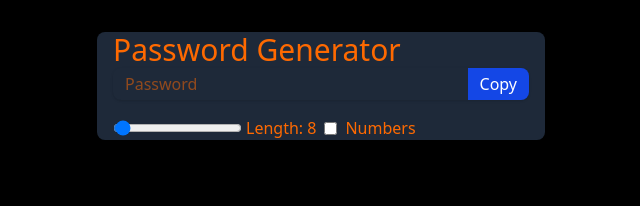
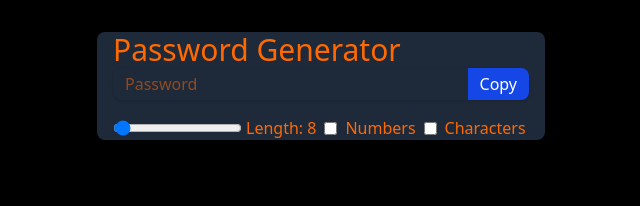
Before and after one commit to aryal05/React-Files, a React (Vite) app in the folder React Here/Project02/password-creater/: page / in a window 1280 px wide. Shown: the top 206 px of the page, without its empty margins (319-959 px from the left). Built offline with nearby package versions, Linux system fonts and the light colour scheme.

Commit message:
ui ready ffor the password generator

```diff
--- a/React Here/Project02/password-creater/src/App.jsx
+++ b/React Here/Project02/password-creater/src/App.jsx
@@ -44,7 +44,15 @@ function App() {
             onChange={(e)=>{setNumber(e.target.checked)}} />
           </div>
           <label htmlFor="">Numbers</label>
+          <div className='flex items-center gap-x-1'>
+            <input type="checkbox" name="" id=""
+            defaultChecked={char}
+            onChange={(e)=>{setChar(e.target.checked)}} />
+          </div>
+          <label htmlFor="">Characters</label>
         </div>
+
+
     </div>
 
     </>
```
